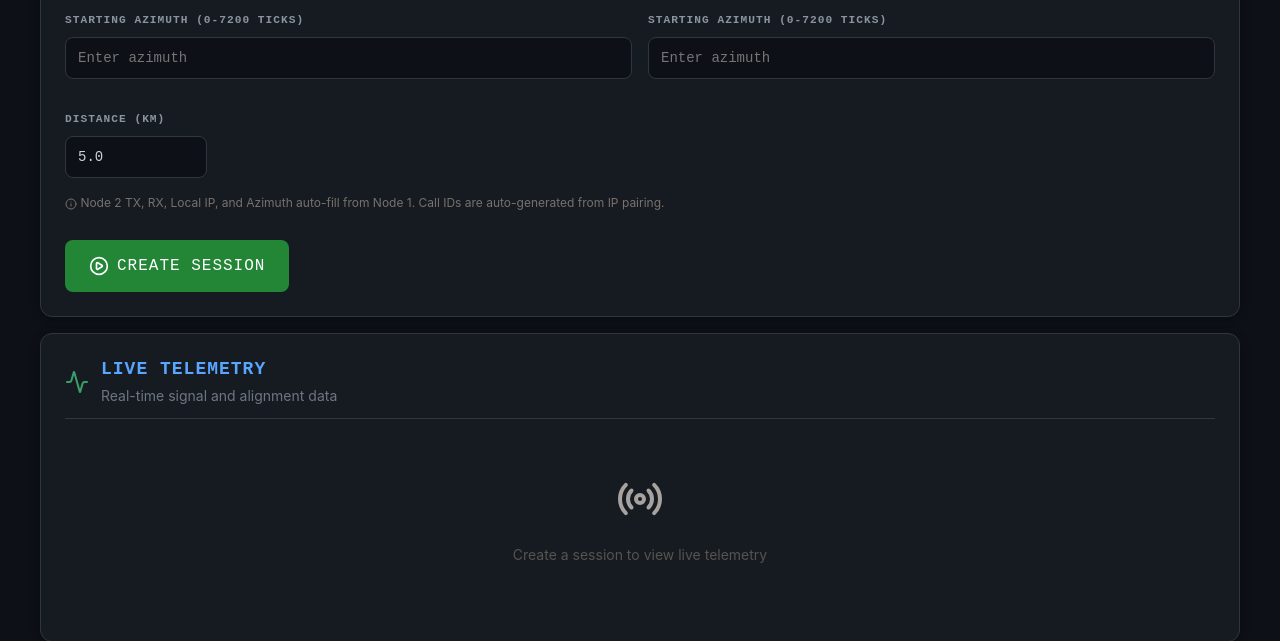
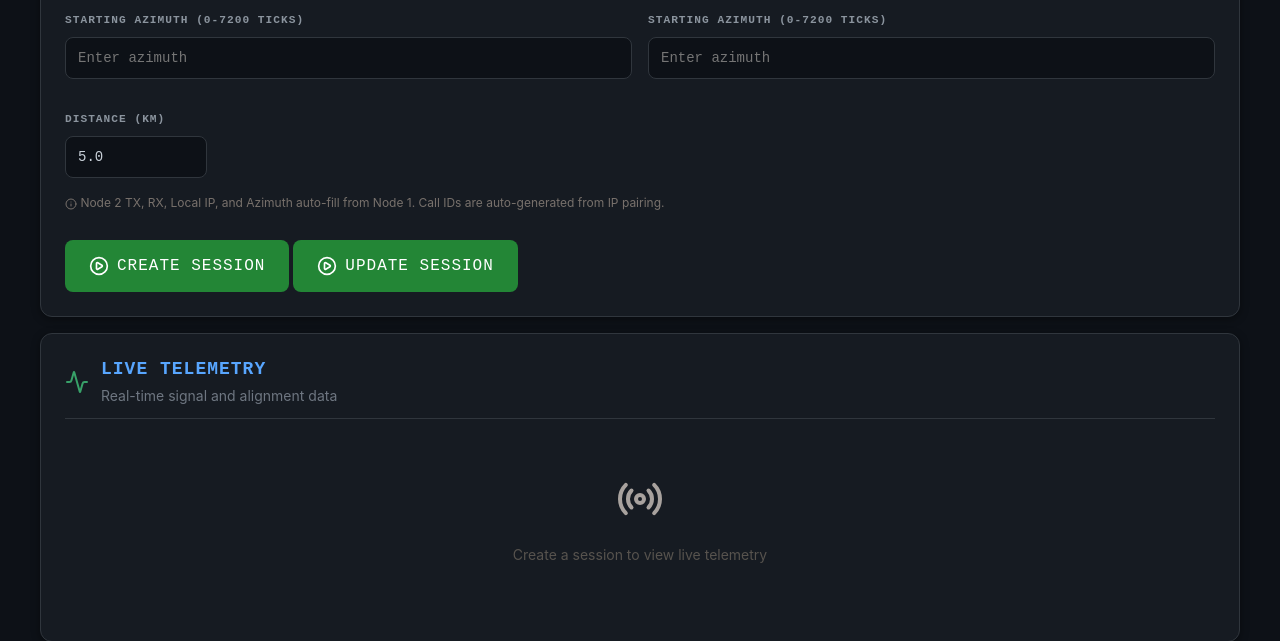
Before and after one commit to Lee-Sock/linkfightapp, a FastAPI app: page /gm in a window 1280 px wide. Shown: the part 651-1292 px from the top of the page. Run offline with FastAPI, Linux system fonts and the light colour scheme.

Commit message:
Gm can now update a session

```diff
--- a/app/static/js/gm.js
+++ b/app/static/js/gm.js
@@ -148,6 +148,70 @@ async function create() {
   window.history.replaceState(null, '', '/gm?sid=' + sid);
 }
 
+async function update() {
+  const aAz = E('A_az').value.trim();
+  const bAz = E('B_az').value.trim();
+
+  //if (aAz) {
+  //  const aAzNum = Number(aAz);
+  //  if (!Number.isNaN(aAzNum) && aAzNum >= 0 && aAzNum <= 7200) {
+  //    bAz = String((aAzNum + 3600) % 7200);
+  //  }
+  //}
+
+  const body = {
+    A_tx_MHz: Number(E('A_tx').value), A_rx_MHz: Number(E('A_rx').value),
+    A_local_ip: E('A_ip').value, A_call_id: E('A_cid').value,
+    B_tx_MHz: Number(E('B_tx').value), B_rx_MHz: Number(E('B_rx').value),
+    B_local_ip: E('B_ip').value, B_call_id: E('B_cid').value,
+    A_elev_asl_m: Number(E('A_elev').value), B_elev_asl_m: Number(E('B_elev').value),
+    A_azimuth_ticks: aAz ? Number(aAz) : null,
+    B_azimuth_ticks: bAz ? Number(bAz) : null,
+    distance_km: Number(E('distance').value) || 5.0
+  };
+  const url2 = new URL(window.location.href);
+  const sid2 = url2.searchParams.get('sid');
+  console.log('/simple/gm/' + sid2 + '/update')
+  const r = await fetch('/simple/gm/' + sid2 + '/update', {
+    method: 'PUT',
+    headers: { 'Content-Type': 'application/json' },
+    body: JSON.stringify(body),
+  });
+
+  if (!r.ok) {
+    showToast('Failed to update session', 'error');
+    return;
+  }
+
+  // Show session info
+  const sessionInfo = E('sessionInfo');
+  const sidRow = E('sidRow');
+  const links = E('links');
+
+  sessionInfo.classList.remove('hidden');
+  sidRow.textContent = sid2;
+
+  const a = `/player?sid=${sid2}&team=A`;
+  const b = `/player?sid=${sid2}&team=B`;
+
+  links.innerHTML = `
+    <a href="${a}" target="_blank" class="session-link">
+      <span class="badge badge-success" style="min-width: 60px;">Node A</span>
+      <span style="flex: 1; font-family: var(--font-mono); font-size: 0.875rem;">${a}</span>
+      <i data-lucide="external-link" class="session-link-icon" style="width: 16px; height: 16px;"></i>
+    </a>
+    <a href="${b}" target="_blank" class="session-link">
+      <span class="badge badge-warning" style="min-width: 60px;">Node B</span>
+      <span style="flex: 1; font-family: var(--font-mono); font-size: 0.875rem;">${b}</span>
+      <i data-lucide="external-link" class="session-link-icon" style="width: 16px; height: 16px;"></i>
+    </a>
+  `;
+
+  lucide.createIcons();
+  showToast('Session updated successfully!');
+  window.history.replaceState(null, '', '/gm?sid=' + sid2);
+}
+
 async function poll() {
   while (true) {
     await new Promise(r => setTimeout(r, 900));
@@ -277,4 +341,5 @@ async function poll() {
 }
 
 E('create').onclick = create;
+E('update').onclick = update;
 poll();
--- a/app/static/templates/gm.html
+++ b/app/static/templates/gm.html
@@ -124,6 +124,11 @@
                 Create Session
             </button>
 
+            <button id="update" class="btn btn-primary btn-lg" style="margin-top: var(--space-4);">
+                <i data-lucide="play-circle" style="width: 20px; height: 20px;"></i>
+                Update Session
+            </button>
+
             <div id="sessionInfo" class="session-info hidden">
                 <div style="display: flex; align-items: center; gap: var(--space-2); margin-bottom: var(--space-3);">
                     <i data-lucide="check-circle" style="width: 20px; height: 20px; color: var(--color-success);"></i>
--- a/bugs.txt
+++ b/bugs.txt
@@ -15,3 +15,7 @@ GM UI distance input max is wrong set at 100KM when max is 1000KM (fixed)
 
 
 GM UI extends the hill rather than the stem of the antenna when height increases
+
+Session SID regex in GM poll loop is dead code (no need to fix)
+
+PUT /simple/gm/{sid}/update not wired to GM UI (fixed)
```
